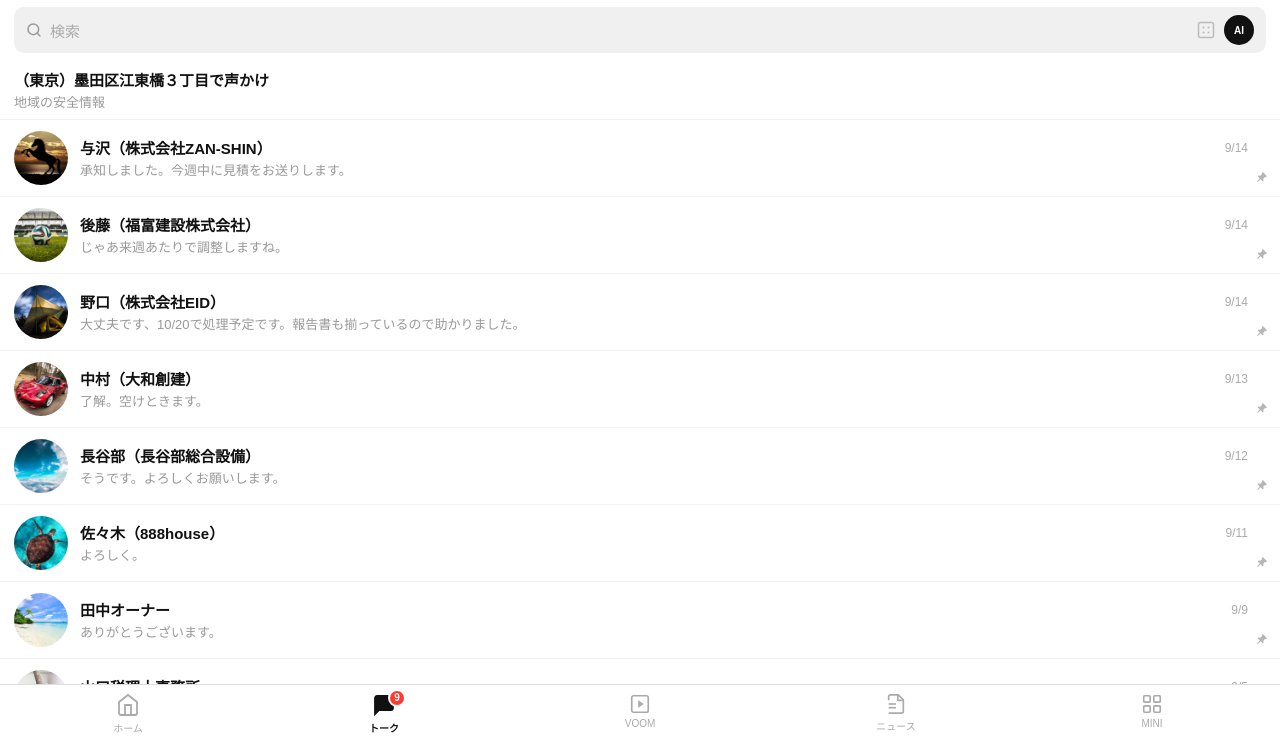
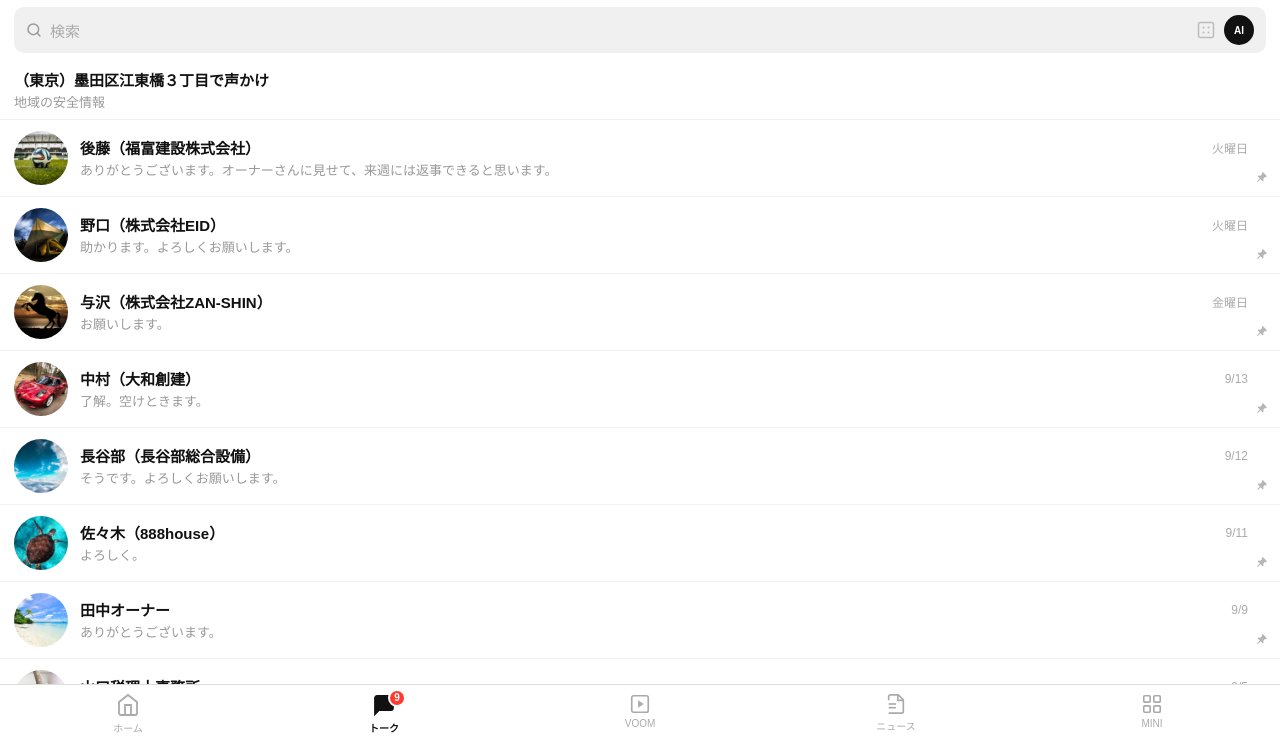
Before and after one commit to nakagiri3019-design/lime-app, a plain HTML site: page oda/index.html in a window 1280 px wide. Shown: the part 55-800 px from the top of the page. Drawn offline with Linux system fonts and the light colour scheme.

Commit message:
feat(oda): 取引先3社に9/15-22のやりとりを追加

```diff
--- a/oda/index.html
+++ b/oda/index.html
@@ -212,35 +212,35 @@
     </div>
 
     <!-- 野口（株式会社EID） -->
-    <div class="friend-row openable" id="row-noguchi" data-ts="2026-09-14T11:35">
+    <div class="friend-row openable" id="row-noguchi" data-ts="2026-09-22T11:10">
       <div class="f-avatar">
         <img src="./img/av_noguchi.jpg" alt="野口" style="width:100%;height:100%;object-fit:cover;display:block;object-position:center;">
       </div>
       <div class="f-info">
         <div class="f-name-row"><span class="f-name">野口（株式会社EID）</span><span class="f-time"></span></div>
-        <div class="f-last">大丈夫です、10/20で処理予定です。報告書も揃っているので助かりました。</div>
+        <div class="f-last">助かります。よろしくお願いします。</div>
       </div>
       <div class="f-pin" aria-label="ピン留め"><svg width="13" height="13" viewBox="0 0 24 24" fill="#b6b6b6"><path d="M14.5 2 22 9.5l-1.9 1.9-1.6-.5-3.3 3.3.7 3.4-1.6 1.6-4.1-4.1-5 5-1.3-1.3 5-5L4.8 9.7l1.6-1.6 3.4.7 3.3-3.3-.5-1.6L14.5 2z"/></svg></div>
     </div>
     <!-- 後藤（福富建設株式会社） -->
-    <div class="friend-row openable" id="row-goto" data-ts="2026-09-14T12:20">
+    <div class="friend-row openable" id="row-goto" data-ts="2026-09-22T15:40">
       <div class="f-avatar">
         <img src="./img/av_goto.jpg" alt="後藤" style="width:100%;height:100%;object-fit:cover;display:block;object-position:center;">
       </div>
       <div class="f-info">
         <div class="f-name-row"><span class="f-name">後藤（福富建設株式会社）</span><span class="f-time"></span></div>
-        <div class="f-last">じゃあ来週あたりで調整しますね。</div>
+        <div class="f-last">ありがとうございます。オーナーさんに見せて、来週には返事できると思います。</div>
       </div>
       <div class="f-pin" aria-label="ピン留め"><svg width="13" height="13" viewBox="0 0 24 24" fill="#b6b6b6"><path d="M14.5 2 22 9.5l-1.9 1.9-1.6-.5-3.3 3.3.7 3.4-1.6 1.6-4.1-4.1-5 5-1.3-1.3 5-5L4.8 9.7l1.6-1.6 3.4.7 3.3-3.3-.5-1.6L14.5 2z"/></svg></div>
     </div>
     <!-- 与沢（株式会社ZAN-SHIN） -->
-    <div class="friend-row openable" id="row-yozawa" data-ts="2026-09-14T13:10">
+    <div class="friend-row openable" id="row-yozawa" data-ts="2026-09-18T09:50">
       <div class="f-avatar">
         <img src="./img/av_yozawa.jpg" alt="与沢" style="width:100%;height:100%;object-fit:cover;display:block;object-position:center;">
       </div>
       <div class="f-info">
         <div class="f-name-row"><span class="f-name">与沢（株式会社ZAN-SHIN）</span><span class="f-time"></span></div>
-        <div class="f-last">承知しました。今週中に見積をお送りします。</div>
+        <div class="f-last">お願いします。</div>
       </div>
       <div class="f-pin" aria-label="ピン留め"><svg width="13" height="13" viewBox="0 0 24 24" fill="#b6b6b6"><path d="M14.5 2 22 9.5l-1.9 1.9-1.6-.5-3.3 3.3.7 3.4-1.6 1.6-4.1-4.1-5 5-1.3-1.3 5-5L4.8 9.7l1.6-1.6 3.4.7 3.3-3.3-.5-1.6L14.5 2z"/></svg></div>
     </div>
@@ -434,6 +434,9 @@
   'zanshin_0904_report_signed':    { name: '作業完了報告書_会場設営工事_0904_署名済.pdf', href: './files/zanshin_0904_report_signed.pdf', kb: 1060 },
   'eid_nx_report_signed':          { name: '作業完了報告書_NX商事塗装工事_署名済.pdf', href: './files/eid_nx_report_signed.pdf', kb: 1182 },
   'eid_saejima_report_signed':     { name: '作業完了報告書_冴島邸・小笠原邸_署名済.pdf', href: './files/eid_saejima_report_signed.pdf', kb: 1356 },
+  'eid_ogasawara_gate_estimate':    { name: '御見積書_小笠原邸門扉塗装.pdf', href: './files/eid_ogasawara_gate_estimate.pdf', kb: 187 },
+  'fukutomi_shiki_estimate':        { name: '御見積書_志木市アパート外壁塗装.pdf', href: './files/fukutomi_shiki_estimate.pdf', kb: 193 },
+  'zanshin_1021_estimate':          { name: '御見積書_会場設営工事_1021.pdf', href: './files/zanshin_1021_estimate.pdf', kb: 186 },
 };
 
 // 送信写真。w/h は配置した画像の実寸（縦横比の維持に使う）。
@@ -543,6 +546,21 @@
     { from: 'me', time: '11:00', text: '野口さん、今月の請求分、経理の方で問題なく進んでいますでしょうか。\n何か不足があれば言ってください。' },
     { from: 'them', time: '11:35', text: '大丈夫です、10/20で処理予定です。\n報告書も揃っているので助かりました。' },
   ]},
+  { date: '9月16日（水）', messages: [
+    { from: 'me', time: '17:20', text: '野口さん、先日お話のあった小笠原邸の門扉ですが、昨日現地を見てきました。\n鉄部に錆が出ていたので、ケレンと錆止めを入れる前提で組みます。' },
+    { from: 'them', time: '18:05', text: '早速ありがとうございます。\n小笠原様にもお伝えしておきます。' },
+  ]},
+  { date: '9月18日（金）', messages: [
+    { from: 'me', time: '11:40', text: '小笠原邸の門扉塗装、お見積りです。' },
+    { from: 'me', time: '11:41', type: 'file', file: 'eid_ogasawara_gate_estimate' },
+    { from: 'me', time: '11:42', text: '税込187,000円です。外壁の足場は解体済みなので、脚立作業で3日ほど見ています。' },
+    { from: 'them', time: '14:15', text: '拝見しました。\n小笠原様に確認してご返事します。' },
+  ]},
+  { date: '9月22日（火）', messages: [
+    { from: 'them', time: '10:30', text: '小笠原様、この内容でOKとのことです。\n10月上旬でお願いできますか。' },
+    { from: 'me', time: '10:55', text: 'ありがとうございます。10/5から3日間で押さえます。\n前日に職人から小笠原様へご連絡します。' },
+    { from: 'them', time: '11:10', text: '助かります。よろしくお願いします。' },
+  ]},
 ];
 
 // ── 後藤（福富建設株式会社） スレッド ─────────────────────────
@@ -636,6 +654,22 @@
     { from: 'me', time: '12:15', text: 'もちろんです。現調の日程、いつでも合わせます。' },
     { from: 'them', time: '12:20', text: 'じゃあ来週あたりで調整しますね。' },
   ]},
+  { date: '9月15日（火）', messages: [
+    { from: 'them', time: '13:40', text: '尾田さん、志木の件ですが、現調は今週金曜の午前はいかがですか。\nオーナーさんも同席されるそうです。' },
+    { from: 'me', time: '14:05', text: '9/18の午前で大丈夫です。10時に現地でよろしいでしょうか。' },
+    { from: 'them', time: '14:20', text: '10時でお願いします。住所は後ほど送ります。' },
+  ]},
+  { date: '9月18日（金）', messages: [
+    { from: 'me', time: '16:30', text: '本日はありがとうございました。\nモルタル壁のクラックが数カ所出ていたので、補修とシーリングの打ち替えを入れた形で組みます。' },
+    { from: 'me', time: '16:31', text: '2棟で340㎡ほどでした。見積は来週前半にお送りします。' },
+    { from: 'them', time: '17:15', text: 'お疲れ様でした。オーナーさんも安心されていました。\n飯島邸の件もあらためてありがとうございました。' },
+  ]},
+  { date: '9月22日（火）', messages: [
+    { from: 'me', time: '13:10', text: '後藤さん、志木市のアパート外壁塗装のお見積りです。' },
+    { from: 'me', time: '13:11', type: 'file', file: 'fukutomi_shiki_estimate' },
+    { from: 'me', time: '13:12', text: 'シリコン塗料の3回塗り、クラック補修とシーリング打ち替えを含めて税込3,003,000円です。\n工期は足場含めて4週間ほど見ています。' },
+    { from: 'them', time: '15:40', text: 'ありがとうございます。\nオーナーさんに見せて、来週には返事できると思います。' },
+  ]},
 ];
 
 // ── 与沢（株式会社ZAN-SHIN） スレッド ─────────────────────────
@@ -719,6 +753,22 @@
   { date: '9月14日（月）', messages: [
     { from: 'them', time: '13:05', text: '10月のイベント、日程出ました。10/21〜10/26で会場は同じです。\n見積お願いします。' },
     { from: 'me', time: '13:10', text: '承知しました。今週中に見積をお送りします。' },
+  ]},
+  { date: '9月15日（火）', messages: [
+    { from: 'me', time: '10:20', text: '与沢さん、10月のイベントの件、会場は前回と同じで承知しました。\nテントと床上げは同規模でよろしいでしょうか。' },
+    { from: 'them', time: '11:45', text: '同規模でお願いします。\n看板は今回もあります。前回より1枚多いです。' },
+    { from: 'me', time: '12:00', text: '承知しました。その前提でお見積りします。' },
+  ]},
+  { date: '9月17日（木）', messages: [
+    { from: 'me', time: '14:30', text: '10月分のお見積りです。' },
+    { from: 'me', time: '14:31', type: 'file', file: 'zanshin_1021_estimate' },
+    { from: 'me', time: '14:32', text: '看板が1枚増えた分と、照明を少し足して税込3,465,000円です。' },
+    { from: 'them', time: '16:50', text: '確認します。' },
+  ]},
+  { date: '9月18日（金）', messages: [
+    { from: 'them', time: '9:30', text: 'この内容でお願いします。\n搬入は10/21の8時から入れます。' },
+    { from: 'me', time: '9:45', text: '承知しました。人員と資材を手配します。\n前回と同じ段取りで進めます。' },
+    { from: 'them', time: '9:50', text: 'お願いします。' },
   ]},
 ];
 
--- a/oda/service-worker.js
+++ b/oda/service-worker.js
@@ -1,5 +1,5 @@
 // 尾田版 専用キャッシュ。ルート版 / noguchi 版とは独立させること。
-const CACHE_NAME = 'lime-oda-cache-v10';
+const CACHE_NAME = 'lime-oda-cache-v11';
 const PRECACHE_URLS = [
   './index.html',
   './manifest.json',
@@ -31,6 +31,9 @@
   './img/av_tanaka.jpg',
   './img/av_yamaguchi.jpg',
   './img/av_kenta.jpg',
+  './files/eid_ogasawara_gate_estimate.pdf',
+  './files/fukutomi_shiki_estimate.pdf',
+  './files/zanshin_1021_estimate.pdf',
   './files/eid_nx_report_signed.pdf',
   './files/eid_saejima_report_signed.pdf',
   './files/fukutomi_3ken_report_signed.pdf',
```
Also changed, not shown: 3 other files.
